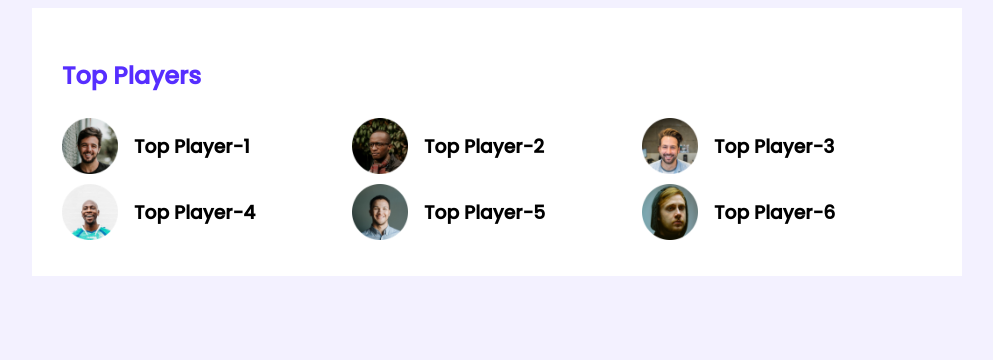
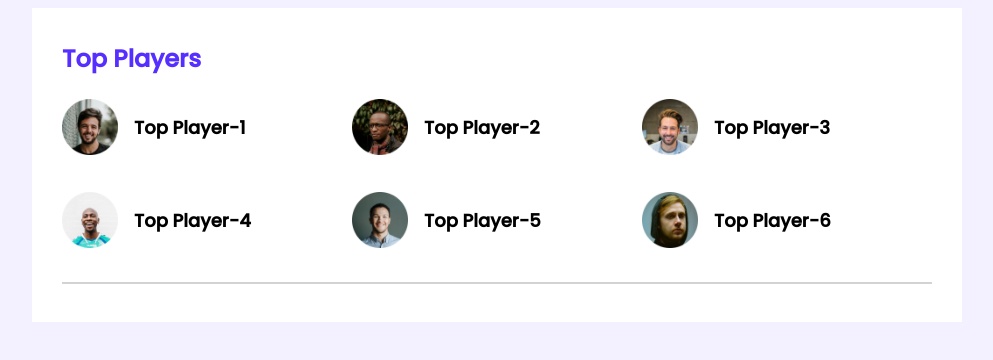
Before and after one commit to rjibon49/leader-board, a plain HTML site: page index.html in a window 1280 px wide. Shown: the whole page, without its empty margins (143-1136 px from the left). Drawn offline with Linux system fonts and the light colour scheme.

Commit message:
player update

```diff
--- a/index.html
+++ b/index.html
@@ -49,6 +49,7 @@
                     </div>
                 </div>
             </div>
+            <hr>
         </section>
     </main>
 </body>
--- a/style.css
+++ b/style.css
@@ -16,15 +16,20 @@ main{
     padding: 30px;
 }
 /* Top Player Style */
+.top-player{
+    margin-bottom: 30px;
+}
 .section-title{
     color: #562EFF;
     font-size: 24px;
+    margin-top: 3px;
 }
 
 .players{
     display: grid;
     grid-template-columns: repeat(3, 1fr);
     /* grid-template-columns: 1fr 1fr 1fr; */
+    grid-row-gap: 30px;
 }
 
 .player{
@@ -39,4 +44,9 @@ main{
 
 .player-name{
     margin-left: 16px;
+    font-size: 18px;
 }
+
+hr{
+    border: 1px solid lightgray;
+}
```
